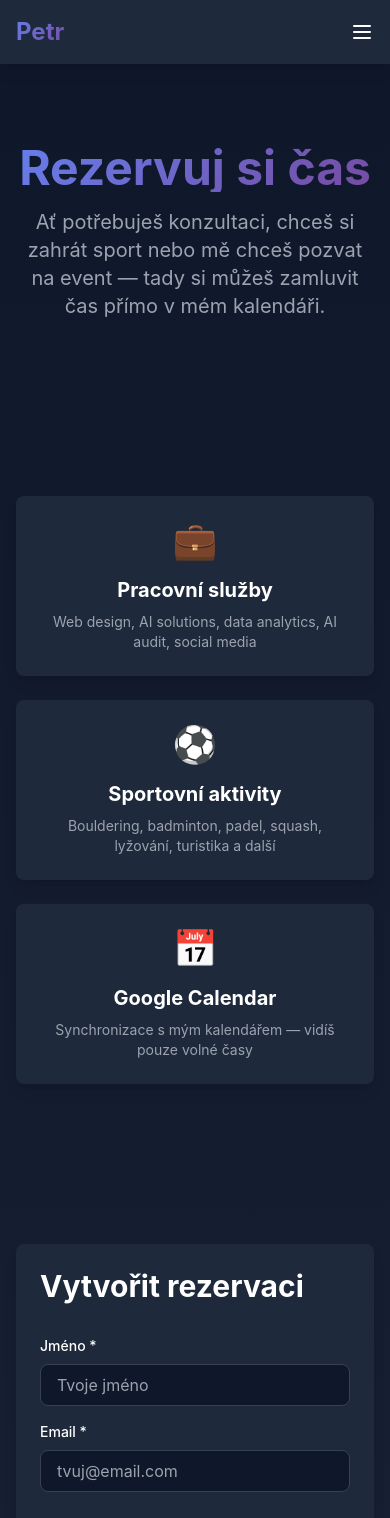
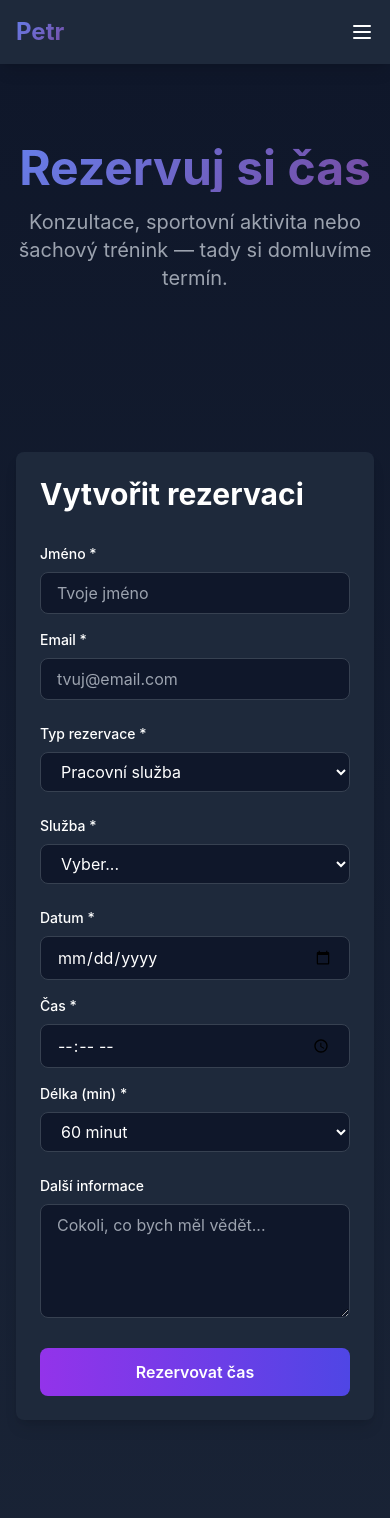
Before and after one commit to petrhollan22/petr-portfolio, a Next.js app: page /schedule-time in a window 390 px wide. Shown: the top 1518 px of the page. Built offline with nearby package versions, Linux system fonts and the light colour scheme.

Commit message:
Preselect service from URL param

```diff
--- a/app/free-time/page.tsx
+++ b/app/free-time/page.tsx
@@ -35,7 +35,7 @@ export default function FreeTimePage() {
                 <div className="bg-purple-500/10 border border-purple-500/30 rounded-lg p-5 mb-6">
                   <h3 className="text-lg font-semibold mb-3 text-purple-400">Trénink</h3>
                   <p className="text-gray-300 mb-4">{sport.coaching}</p>
-                  <a href="/schedule-time" className="btn-primary text-sm inline-block">
+                  <a href={`/schedule-time?service=${encodeURIComponent("Šachový trénink")}`} className="btn-primary text-sm inline-block">
                     Domluvit trénink →
                   </a>
                 </div>
--- a/app/schedule-time/page.tsx
+++ b/app/schedule-time/page.tsx
@@ -1,25 +1,18 @@
 'use client';
 
-import { useState } from 'react';
+import { Suspense, useState, useEffect } from 'react';
+import { useSearchParams } from 'next/navigation';
 import { workServices, scheduleActivities } from '@/data/services';
 import ContactForm from '@/components/ContactForm';
 
-interface Booking {
-  name: string;
-  email: string;
-  type: 'work' | 'activity';
-  service: string;
-  date: string;
-  time: string;
-  duration: string;
-  message: string;
-}
+function BookingForm() {
+  const searchParams = useSearchParams();
+  const preselected = searchParams.get('service');
 
-export default function ScheduleTimePage() {
-  const [booking, setBooking] = useState<Booking>({
+  const [booking, setBooking] = useState({
     name: '',
     email: '',
-    type: 'work',
+    type: 'work' as 'work' | 'activity',
     service: '',
     date: '',
     time: '',
@@ -29,196 +22,117 @@ export default function ScheduleTimePage() {
   const [status, setStatus] = useState<'idle' | 'loading' | 'success' | 'error'>('idle');
   const [message, setMessage] = useState('');
 
-  const handleChange = (e: React.ChangeEvent<HTMLInputElement | HTMLSelectElement | HTMLTextAreaElement>) => {
+  useEffect(() => {
+    if (!preselected) return;
+    const isActivity = scheduleActivities.includes(preselected);
+    const isWork = workServices.some((s) => s.name === preselected);
+    if (isActivity || isWork) {
+      setBooking((prev) => ({
+        ...prev,
+        type: isActivity ? 'activity' : 'work',
+        service: preselected,
+      }));
+    }
+  }, [preselected]);
+
+  const handleChange = (
+    e: React.ChangeEvent<HTMLInputElement | HTMLSelectElement | HTMLTextAreaElement>
+  ) => {
     const { name, value } = e.target;
-    setBooking(prev => ({ ...prev, [name]: value }));
+    setBooking((prev) => ({
+      ...prev,
+      [name]: value,
+      ...(name === 'type' ? { service: '' } : {}),
+    }));
   };
 
   const handleSubmit = async (e: React.FormEvent) => {
     e.preventDefault();
     setStatus('loading');
-
     try {
       const response = await fetch('/api/booking', {
         method: 'POST',
         headers: { 'Content-Type': 'application/json' },
         body: JSON.stringify(booking),
       });
-
       if (response.ok) {
         setStatus('success');
-        setMessage('Skvěle! Tvoje rezervace byla zaslána. Brzy se ti ozveme s potvrzením.');
+        setMessage('Rezervace odeslána. Brzy se ti ozvu s potvrzením.');
         setBooking({
-          name: '',
-          email: '',
-          type: 'work',
-          service: '',
-          date: '',
-          time: '',
-          duration: '60',
-          message: '',
+          name: '', email: '', type: 'work', service: '',
+          date: '', time: '', duration: '60', message: '',
         });
         setTimeout(() => setStatus('idle'), 4000);
       } else {
         setStatus('error');
         setMessage('Chyba při odesílání. Zkus to prosím později.');
       }
-    } catch (error) {
+    } catch {
       setStatus('error');
       setMessage('Chyba při odesílání. Zkus to prosím později.');
     }
   };
 
-  const serviceOptions = booking.type === 'work'
-    ? workServices.map(s => s.name)
-    : scheduleActivities;
+  const serviceOptions =
+    booking.type === 'work' ? workServices.map((s) => s.name) : scheduleActivities;
 
   return (
-    <div className="bg-gradient-to-b from-primary to-secondary">
-      {/* Hero */}
-      <section className="container py-20">
-        <div className="text-center mb-12">
-          <h1 className="text-5xl font-bold mb-4 gradient-text">Rezervuj si čas</h1>
-          <p className="text-xl text-gray-400 max-w-2xl mx-auto">
-            Ať potřebuješ konzultaci, chceš si zahrát sport nebo mě chceš pozvat na event —
-            tady si můžeš zamluvit čas přímo v mém kalendáři.
-          </p>
-        </div>
-      </section>
-
-      {/* Info Cards */}
-      <section className="container py-12">
-        <div className="grid md:grid-cols-3 gap-6 mb-12">
-          <div className="card text-center">
-            <div className="text-4xl mb-4">💼</div>
-            <h3 className="text-xl font-bold mb-2">Pracovní služby</h3>
-            <p className="text-gray-400 text-sm">
-              Web design, AI solutions, data analytics, AI audit, social media
-            </p>
-          </div>
-
-          <div className="card text-center">
-            <div className="text-4xl mb-4">⚽</div>
-            <h3 className="text-xl font-bold mb-2">Sportovní aktivity</h3>
-            <p className="text-gray-400 text-sm">
-              Bouldering, badminton, padel, squash, lyžování, turistika a další
-            </p>
-          </div>
-
-          <div className="card text-center">
-            <div className="text-4xl mb-4">📅</div>
-            <h3 className="text-xl font-bold mb-2">Google Calendar</h3>
-            <p className="text-gray-400 text-sm">
-              Synchronizace s mým kalendářem — vidíš pouze volné časy
-            </p>
-          </div>
-        </div>
-      </section>
-
-      {/* Booking Form */}
-      <section className="container py-16">
     <form onSubmit={handleSubmit} className="card max-w-2xl mx-auto">
       <h2 className="text-3xl font-bold mb-8">Vytvořit rezervaci</h2>
 
       <div className="space-y-6">
-            {/* Basic Info */}
         <div className="grid md:grid-cols-2 gap-4">
           <div>
             <label className="block text-sm font-medium mb-2">Jméno *</label>
-                <input
-                  type="text"
-                  name="name"
-                  value={booking.name}
-                  onChange={handleChange}
-                  required
+            <input type="text" name="name" value={booking.name} onChange={handleChange} required
               className="w-full px-4 py-2 bg-primary rounded-lg border border-gray-700 focus:border-purple-500 focus:outline-none"
-                  placeholder="Tvoje jméno"
-                />
+              placeholder="Tvoje jméno" />
+          </div>
+          <div>
+            <label className="block text-sm font-medium mb-2">Email *</label>
+            <input type="email" name="email" value={booking.email} onChange={handleChange} required
+              className="w-full px-4 py-2 bg-primary rounded-lg border border-gray-700 focus:border-purple-500 focus:outline-none"
+              placeholder="tvuj@email.com" />
+          </div>
         </div>
 
         <div>
-                <label className="block text-sm font-medium mb-2">Email *</label>
-                <input
-                  type="email"
-                  name="email"
-                  value={booking.email}
-                  onChange={handleChange}
-                  required
-                  className="w-full px-4 py-2 bg-primary rounded-lg border border-gray-700 focus:border-purple-500 focus:outline-none"
-                  placeholder="tvuj@email.com"
-                />
-              </div>
-            </div>
-
-            {/* Type Selection */}
-            <div>
           <label className="block text-sm font-medium mb-2">Typ rezervace *</label>
-              <select
-                name="type"
-                value={booking.type}
-                onChange={handleChange}
-                className="w-full px-4 py-2 bg-primary rounded-lg border border-gray-700 focus:border-purple-500 focus:outline-none"
-              >
+          <select name="type" value={booking.type} onChange={handleChange}
+            className="w-full px-4 py-2 bg-primary rounded-lg border border-gray-700 focus:border-purple-500 focus:outline-none">
             <option value="work">Pracovní služba</option>
             <option value="activity">Sportovní aktivita</option>
           </select>
         </div>
 
-            {/* Service Selection */}
         <div>
           <label className="block text-sm font-medium mb-2">
             {booking.type === 'work' ? 'Služba' : 'Aktivita'} *
           </label>
-              <select
-                name="service"
-                value={booking.service}
-                onChange={handleChange}
-                required
-                className="w-full px-4 py-2 bg-primary rounded-lg border border-gray-700 focus:border-purple-500 focus:outline-none"
-              >
+          <select name="service" value={booking.service} onChange={handleChange} required
+            className="w-full px-4 py-2 bg-primary rounded-lg border border-gray-700 focus:border-purple-500 focus:outline-none">
             <option value="">Vyber...</option>
-                {serviceOptions.map(option => (
-                  <option key={option} value={option}>
-                    {option}
-                  </option>
+            {serviceOptions.map((option) => (
+              <option key={option} value={option}>{option}</option>
             ))}
           </select>
         </div>
 
-            {/* Date & Time */}
         <div className="grid md:grid-cols-3 gap-4">
           <div>
             <label className="block text-sm font-medium mb-2">Datum *</label>
-                <input
-                  type="date"
-                  name="date"
-                  value={booking.date}
-                  onChange={handleChange}
-                  required
-                  className="w-full px-4 py-2 bg-primary rounded-lg border border-gray-700 focus:border-purple-500 focus:outline-none"
-                />
+            <input type="date" name="date" value={booking.date} onChange={handleChange} required
+              className="w-full px-4 py-2 bg-primary rounded-lg border border-gray-700 focus:border-purple-500 focus:outline-none" />
           </div>
-
           <div>
             <label className="block text-sm font-medium mb-2">Čas *</label>
-                <input
-                  type="time"
-                  name="time"
-                  value={booking.time}
-                  onChange={handleChange}
-                  required
-                  className="w-full px-4 py-2 bg-primary rounded-lg border border-gray-700 focus:border-purple-500 focus:outline-none"
-                />
+            <input type="time" name="time" value={booking.time} onChange={handleChange} required
+              className="w-full px-4 py-2 bg-primary rounded-lg border border-gray-700 focus:border-purple-500 focus:outline-none" />
           </div>
-
           <div>
             <label className="block text-sm font-medium mb-2">Délka (min) *</label>
-                <select
-                  name="duration"
-                  value={booking.duration}
-                  onChange={handleChange}
-                  className="w-full px-4 py-2 bg-primary rounded-lg border border-gray-700 focus:border-purple-500 focus:outline-none"
-                >
+            <select name="duration" value={booking.duration} onChange={handleChange}
+              className="w-full px-4 py-2 bg-primary rounded-lg border border-gray-700 focus:border-purple-500 focus:outline-none">
               <option value="30">30 minut</option>
               <option value="60">60 minut</option>
               <option value="90">90 minut</option>
@@ -227,48 +141,50 @@ export default function ScheduleTimePage() {
           </div>
         </div>
 
-            {/* Message */}
         <div>
           <label className="block text-sm font-medium mb-2">Další informace</label>
-              <textarea
-                name="message"
-                value={booking.message}
-                onChange={handleChange}
-                rows={4}
+          <textarea name="message" value={booking.message} onChange={handleChange} rows={4}
             className="w-full px-4 py-2 bg-primary rounded-lg border border-gray-700 focus:border-purple-500 focus:outline-none"
-                placeholder="Cokoli, co bys chtěl/a abych věděl/a..."
-              />
+            placeholder="Cokoli, co bych měl vědět..." />
         </div>
 
-            {/* Status Messages */}
         {status === 'success' && (
-              <div className="p-4 bg-green-500/20 border border-green-500 rounded-lg text-green-400">
-                {message}
-              </div>
+          <div className="p-4 bg-green-500/20 border border-green-500 rounded-lg text-green-400">{message}</div>
+        )}
+        {status === 'error' && (
+          <div className="p-4 bg-red-500/20 border border-red-500 rounded-lg text-red-400">{message}</div>
         )}
 
-            {status === 'error' && (
-              <div className="p-4 bg-red-500/20 border border-red-500 rounded-lg text-red-400">
-                {message}
-              </div>
-            )}
-
-            <button
-              type="submit"
-              disabled={status === 'loading'}
-              className="btn-primary w-full disabled:opacity-50"
-            >
+        <button type="submit" disabled={status === 'loading'} className="btn-primary w-full disabled:opacity-50">
           {status === 'loading' ? 'Odesílám...' : 'Rezervovat čas'}
         </button>
       </div>
     </form>
+  );
+}
+
+export default function ScheduleTimePage() {
+  return (
+    <div className="bg-gradient-to-b from-primary to-secondary">
+      <section className="container py-20">
+        <div className="text-center mb-12">
+          <h1 className="text-5xl font-bold mb-4 gradient-text">Rezervuj si čas</h1>
+          <p className="text-xl text-gray-400 max-w-2xl mx-auto">
+            Konzultace, sportovní aktivita nebo šachový trénink — tady si domluvíme termín.
+          </p>
+        </div>
       </section>
 
-      {/* Alternative Contact */}
+      <section className="container py-8">
+        <Suspense fallback={<div className="card max-w-2xl mx-auto text-gray-400">Načítám formulář...</div>}>
+          <BookingForm />
+        </Suspense>
+      </section>
+
       <section className="container py-16">
         <div className="text-center mb-12">
           <h2 className="text-3xl font-bold mb-4">Nebo se mi napiš</h2>
-          <p className="text-gray-400">Pokud ti formulář nevyhovuje, můžeš mi psát přímo:</p>
+          <p className="text-gray-400">Pokud ti formulář nevyhovuje, napiš mi přímo:</p>
         </div>
         <ContactForm />
       </section>
```
Lines whose indentation alone changed are shown as unchanged.
